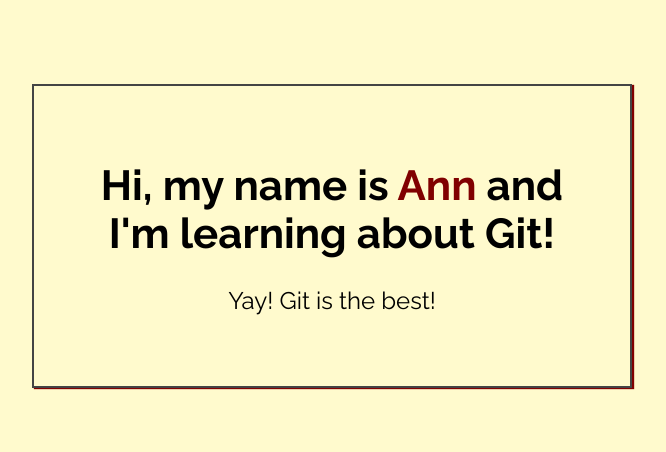
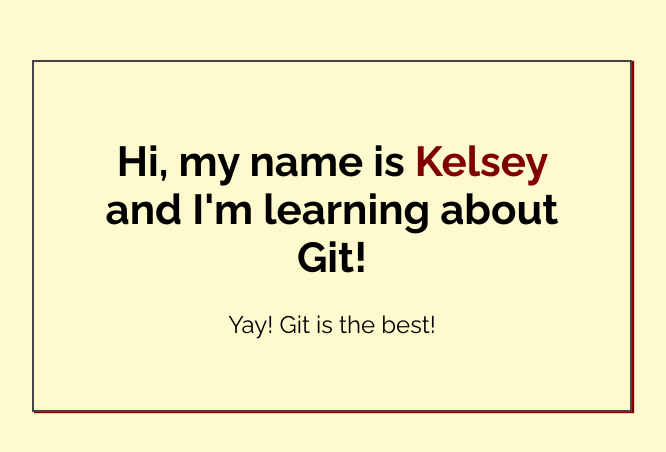
Before and after one commit to kelsey-ryan/my-first-repo, a plain HTML site: page index.html in a window 1280 px wide. Shown: the part 164-616 px from the top of the page, without its empty margins (308-974 px from the left). Drawn offline with Linux system fonts and the light colour scheme.

Commit message:
Added name to index.html

```diff
--- a/index.html
+++ b/index.html
@@ -14,7 +14,7 @@
 <body>
 
     <div class="greeting">
-        <h1>Hi, my name is <span class="highlight">Ann</span> and I'm learning about Git! </h1>
+        <h1>Hi, my name is <span class="highlight">Kelsey</span> and I'm learning about Git! </h1>
 
         <p>Yay! Git is the best!</p>
     </div>
```
